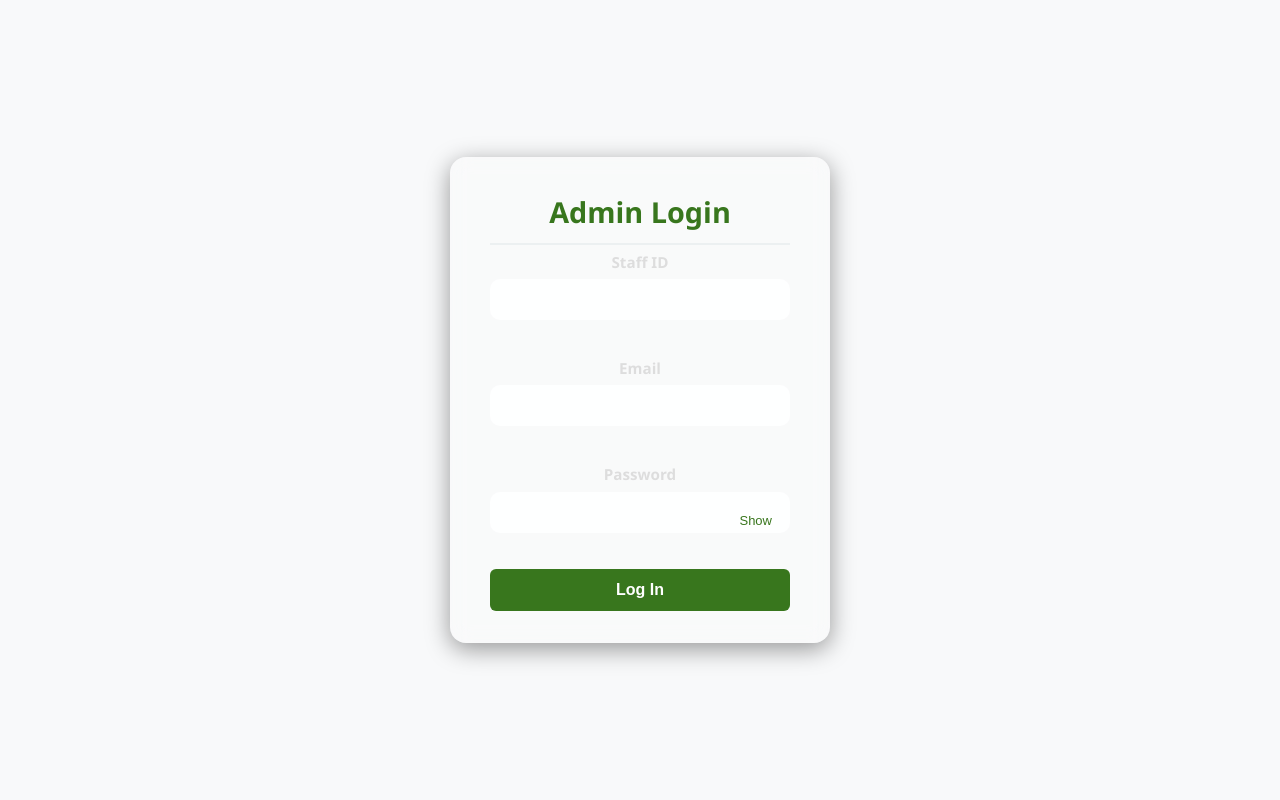
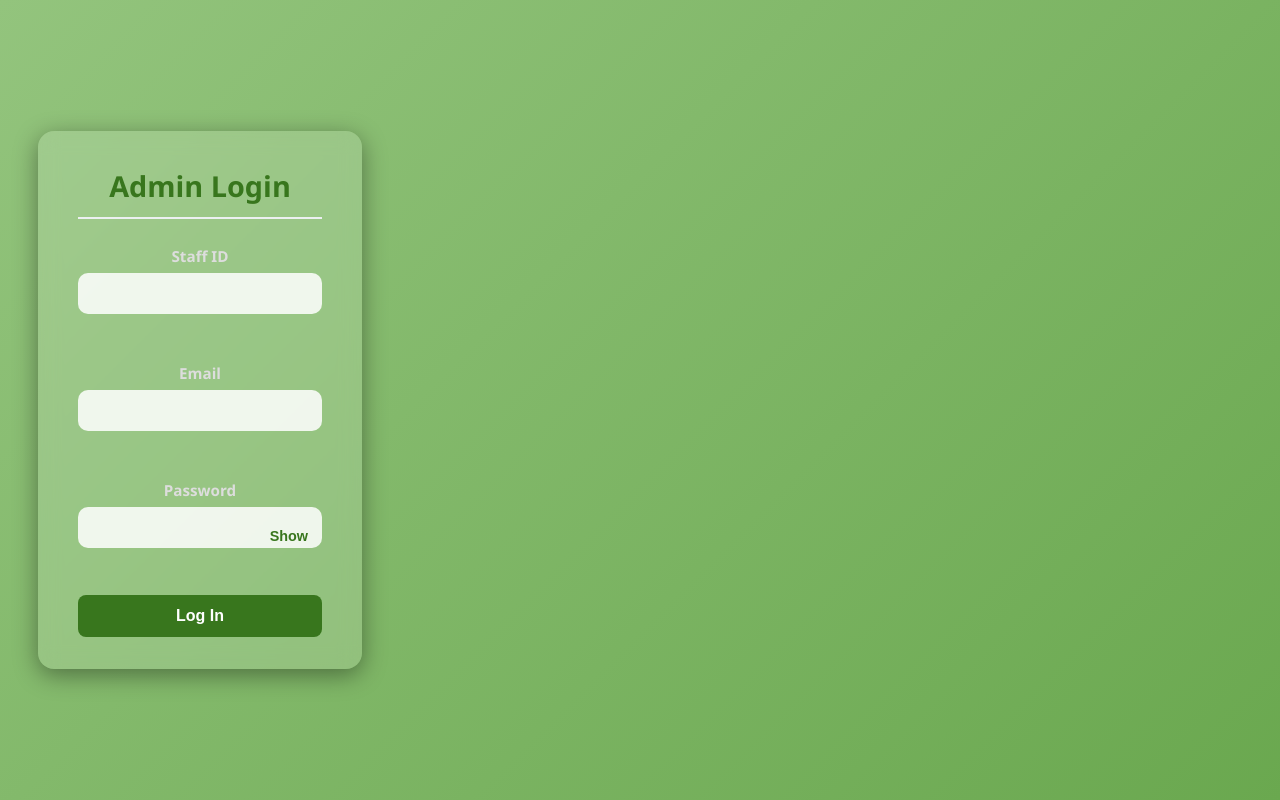
Before and after one commit to Kennyy02/Resort-Management-System, a React (Create React App) app in the folder frontend/: page /admin/login in a window 1280 px wide. Built offline with nearby package versions, Linux system fonts and the light colour scheme; no server answers.

Commit message:
Update login.css

```diff
--- a/frontend/src/admin/pages/login.css
+++ b/frontend/src/admin/pages/login.css
@@ -1,108 +1,146 @@
-/* login.css */
+/* Root variables for colors and fonts */
+:root {
+  --primary-color: #38761d;
+  --secondary-color: #f8f9fa;
+  --text-color: #333;
+  --error-color: #d9534f;
+  --success-color: #5cb85c;
+  --input-border: #ccc;
+  --input-focus: #38761d;
+  --font-family: 'Segoe UI', Tahoma, Geneva, Verdana, sans-serif;
+}
 
-/* Container styling */
-.login-container {
+/* --------------------- Body & Container --------------------- */
+body {
+  margin: 0;
+  padding: 0;
+  font-family: var(--font-family);
+  background: linear-gradient(135deg, #93c47d, #6aa84f);
+  height: 100vh;
   display: flex;
   justify-content: center;
   align-items: center;
-  min-height: 100vh;
-  background: #f8f9fa;
-  font-family: 'Segoe UI', Tahoma, Geneva, Verdana, sans-serif;
+}
+
+.login-container {
+  width: 100%;
+  max-width: 400px;
+  padding: 20px;
 }
 
 .login-box {
-  background: #ffffff;
-  padding: 40px;
+  background-color: var(--secondary-color);
   border-radius: 12px;
-  box-shadow: 0 8px 20px rgba(0, 0, 0, 0.1);
-  width: 100%;
-  max-width: 400px;
+  box-shadow: 0 8px 20px rgba(0, 0, 0, 0.2);
+  padding: 30px 25px;
+  display: flex;
+  flex-direction: column;
+  gap: 20px;
 }
 
 .login-title {
   text-align: center;
-  margin-bottom: 30px;
-  color: #38761d;
+  color: var(--primary-color);
+  font-size: 1.8rem;
+  margin: 0;
+  font-weight: bold;
 }
 
-/* Messages */
+/* --------------------- Messages --------------------- */
 .login-message {
   text-align: center;
-  margin-bottom: 20px;
+  font-weight: 500;
+  padding: 8px 12px;
+  border-radius: 8px;
+  margin-bottom: 10px;
+}
+
+.login-message.error {
+  background-color: #f8d7da;
+  color: var(--error-color);
+}
+
+.login-message.success {
+  background-color: #d4edda;
+  color: var(--success-color);
+}
+
+/* --------------------- Form & Inputs --------------------- */
+.login-form {
+  display: flex;
+  flex-direction: column;
+  gap: 15px;
+}
+
+.form-group {
+  display: flex;
+  flex-direction: column;
+}
+
+.form-group label {
+  margin-bottom: 6px;
+  color: var(--text-color);
   font-weight: 500;
 }
 
-.login-message.success {
-  color: green;
-}
-
-.login-message.error {
-  color: red;
-}
-
-/* Form fields */
-.login-form .form-group {
-  margin-bottom: 20px;
-}
-
-.form-group label {
-  display: block;
-  margin-bottom: 8px;
-  font-weight: 500;
-  color: #333333;
-}
-
 .form-input {
-  width: 100%;
   padding: 10px 12px;
-  border: 1px solid #cccccc;
-  border-radius: 6px;
-  font-size: 14px;
-  transition: border-color 0.3s;
+  border: 1px solid var(--input-border);
+  border-radius: 8px;
+  font-size: 1rem;
+  transition: border 0.2s;
 }
 
 .form-input:focus {
   outline: none;
-  border-color: #38761d;
+  border-color: var(--input-focus);
+  box-shadow: 0 0 5px rgba(56, 118, 29, 0.5);
 }
 
-/* Password wrapper for Show/Hide */
+/* --------------------- Password Field --------------------- */
 .password-wrapper {
   position: relative;
+  display: flex;
 }
 
 .show-password-btn {
   position: absolute;
-  right: 10px;
+  right: 8px;
   top: 50%;
   transform: translateY(-50%);
   background: transparent;
   border: none;
-  color: #38761d;
-  font-weight: 500;
+  color: var(--primary-color);
+  font-weight: 600;
   cursor: pointer;
-  padding: 4px 8px;
-  font-size: 13px;
+  padding: 4px 6px;
+  font-size: 0.9rem;
 }
 
 .show-password-btn:hover {
-  text-decoration: underline;
+  opacity: 0.8;
 }
 
-/* Login button */
+/* --------------------- Submit Button --------------------- */
 .login-button {
-  width: 100%;
+  background-color: var(--primary-color);
+  color: white;
   padding: 12px;
-  background-color: #38761d;
-  color: #ffffff;
-  font-size: 16px;
-  font-weight: 600;
+  font-size: 1rem;
+  font-weight: bold;
   border: none;
-  border-radius: 6px;
+  border-radius: 8px;
   cursor: pointer;
-  transition: background-color 0.3s;
+  transition: background 0.3s;
 }
 
 .login-button:hover {
-  background-color: #2e5a17;
+  background-color: #2e5d15;
 }
+
+/* --------------------- Responsive --------------------- */
+@media (max-width: 450px) {
+  .login-box {
+    padding: 25px 15px;
+  }
+}
```
